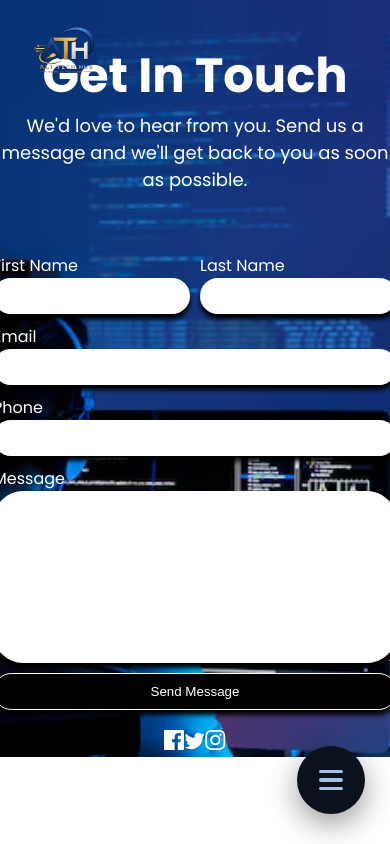
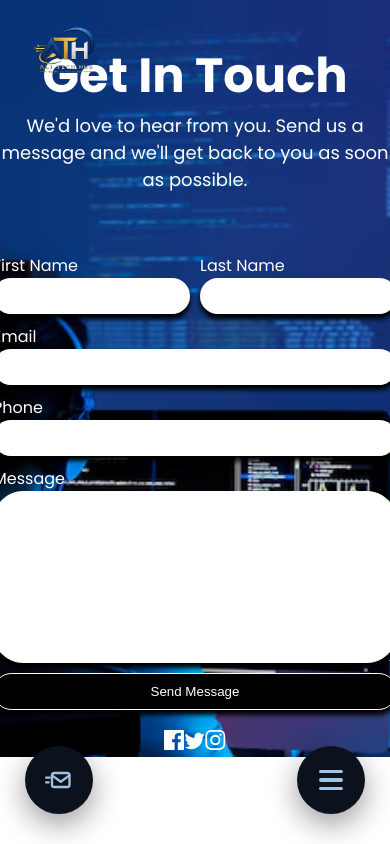
Before and after one commit to Ali1972101/ATH, a React (Vite) app: page /contact in a window 390 px wide. Built offline with nearby package versions, Linux system fonts and the light colour scheme.

Commit message:
Add floating contact button at bottom-left and update arc menu

```diff
--- a/src/Component/Navbar.css
+++ b/src/Component/Navbar.css
@@ -172,34 +172,51 @@
   text-transform: uppercase;
 }
 
+/* Floating Dark Contact Button (Bottom Left - Matching Screenshot) */
+.floating-contact-btn {
+  display: none;
+  position: fixed;
+  bottom: 30px;
+  left: 25px;
+  width: 68px;
+  height: 68px;
+  border-radius: 50%;
+  background-color: #0c121d;
+  border: none;
+  align-items: center;
+  justify-content: center;
+  z-index: 99999;
+  cursor: pointer;
+  box-shadow: 0 10px 30px rgba(0, 0, 0, 0.4);
+  transition: transform 0.25s cubic-bezier(0.175, 0.885, 0.32, 1.275), background-color 0.25s ease;
+}
+
+.floating-contact-btn:hover {
+  transform: scale(1.1);
+}
+
 .arc-menu-container.visible .arc-profile {
-  bottom: 270px;
-  right: 25px;
+  bottom: 250px;
+  right: 35px;
   transition-delay: 0.05s;
 }
 
 .arc-menu-container.visible .arc-languages {
-  bottom: 235px;
-  right: 130px;
+  bottom: 210px;
+  right: 145px;
   transition-delay: 0.1s;
 }
 
 .arc-menu-container.visible .arc-projects {
-  bottom: 155px;
-  right: 210px;
+  bottom: 125px;
+  right: 215px;
   transition-delay: 0.15s;
 }
 
 .arc-menu-container.visible .arc-resume {
-  bottom: 45px;
-  right: 240px;
+  bottom: 15px;
+  right: 220px;
   transition-delay: 0.2s;
-}
-
-.arc-menu-container.visible .arc-contact {
-  bottom: 20px;
-  right: 130px;
-  transition-delay: 0.25s;
 }
 
 @media (max-width: 768px) {
@@ -216,7 +233,8 @@
   .desktop-only-bt {
     display: none !important;
   }
-  .floating-hamburger-btn {
+  .floating-hamburger-btn,
+  .floating-contact-btn {
     display: flex !important;
   }
   .icon-hamburger {
--- a/src/Component/Navbar.jsx
+++ b/src/Component/Navbar.jsx
@@ -76,6 +76,20 @@ const Navbar = () => {
           <span className="bar"></span>
           <span className="bar"></span>
         </div>
+      </button>
+
+      {/* Floating Dark Contact/Message Button (Bottom Left - Matching Screenshot) */}
+      <button
+        className="floating-contact-btn"
+        onClick={() => handleNavigate("/contact")}
+        aria-label="Contact Us"
+      >
+        <svg width="28" height="28" viewBox="0 0 24 24" fill="none" stroke="#a3c1e2" strokeWidth="2" strokeLinecap="round" strokeLinejoin="round">
+          <rect x="6" y="6" width="15" height="12" rx="2" />
+          <path d="M6 8l7.5 5.5L21 8" />
+          <line x1="1" y1="10" x2="4" y2="10" />
+          <line x1="1" y1="14" x2="3" y2="14" />
+        </svg>
       </button>
 
       {/* Radial / Arc Floating Menu Overlay (Matching Screenshot 1-to-1) */}
@@ -157,20 +171,6 @@ const Navbar = () => {
             </div>
             <span className="arc-item-label">RESUME</span>
           </div>
-
-          {/* DISCUSS */}
-          <div
-            className="arc-menu-item arc-contact"
-            onClick={() => handleNavigate("/discuss")}
-          >
-            <div className="arc-icon-wrap">
-              <svg width="46" height="46" viewBox="0 0 64 64" fill="none">
-                <rect x="12" y="16" width="40" height="32" rx="6" fill="#A7F3D0" stroke="#059669" strokeWidth="3" />
-                <path d="M14 20L32 34L50 20" stroke="#059669" strokeWidth="3" strokeLinecap="round" strokeLinejoin="round" />
-              </svg>
-            </div>
-            <span className="arc-item-label">CONTACT US</span>
-          </div>
         </div>
       </div>
 
```
